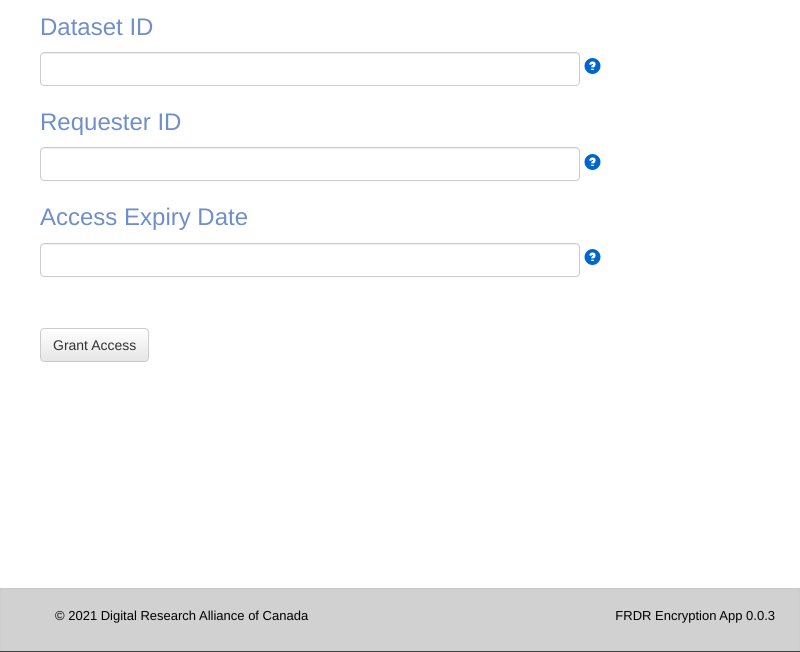
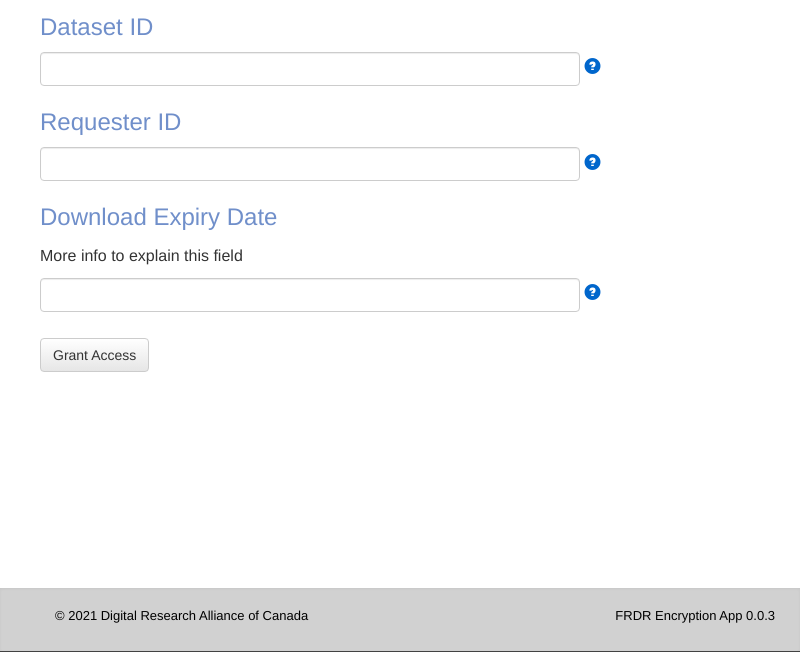
Before and after one commit to frdr-dfdr/frdr_encryption_client, an Electron app: page gui/pages/depositor-grant-access.html in a window 800 px wide. Shown: the part 148-800 px from the top of the page. Drawn offline with nearby package versions, Linux system fonts and the light colour scheme; no server answers.

Commit message:
RDM-5268 Rename "Access Expiry date" and add some explanation

```diff
--- a/gui/languages/en.json
+++ b/gui/languages/en.json
@@ -70,7 +70,8 @@
   "app-depositor-grant-access-requester-tooltip": "The user ID of the requester you're granting access to",
   "app-depositor-grant-access-requester-missing": "Please input the user ID of the requester you're granting access to",
 
-  "app-depositor-grant-access-expire": "Access Expiry Date",
+  "app-depositor-grant-access-expire": "Download Expiry Date",
+  "app-depositor-grant-access-expire-info": "More info to explain this field",
   "app-depositor-grant-access-expire-tooltip": "The date that this access is going to expire",
   "app-depositor-grant-access-button": "Grant Access",
   "app-depositor-grant-access-confirm": "You are trying to grant requester $1 access to dataset $2. \n\nDo you want to continue?",
--- a/gui/languages/fr.json
+++ b/gui/languages/fr.json
@@ -54,7 +54,7 @@
   "app-depositor-grant-access-dataset-tooltip": "The ID of the dataset you're granting access to111111",
   "app-depositor-grant-access-requester": "Requester ID111111",
   "app-depositor-grant-access-requester-tooltip": "The user ID of the requester you're granting access to111111",
-  "app-depositor-grant-access-expire": "Access Expiry Date111111",
+  "app-depositor-grant-access-expire": "Download Expiry Date111111",
   "app-depositor-grant-access-expire-tooltip": "The date that this access is going to expire111111",
   "app-depositor-grant-access-button": "Grant Access111111",
   "app-depositor-grant-access-confirm": "!!!!! $1 22222 $2. \n\nDo you want to continue?",
--- a/gui/pages/depositor-grant-access.html
+++ b/gui/pages/depositor-grant-access.html
@@ -58,6 +58,7 @@
     <div class="row">
       <div class="col-xs-12 col-sm-12 col-md-12 col-lg-12 ">
         <h3 data-i18n="app-depositor-grant-access-expire"></h3>
+        <p data-i18n="app-depositor-grant-access-expire-info"></p>
         <input class="form-control" id="expiry_date" type="text" style="width:75%;display:inline"/>
         <a data-placement="right" data-toggle="tooltip" id="expire-tooltip">
           <span class="glyphicon glyphicon-question-sign" ></span>
@@ -66,7 +67,7 @@
     </div>
 
 
-    <br/><br/>
+    <br/>
 
     <div class="button">
       <button class="btn btn-primary" type="submit" id="grant_access" data-i18n="app-depositor-grant-access-button"></button>
```
